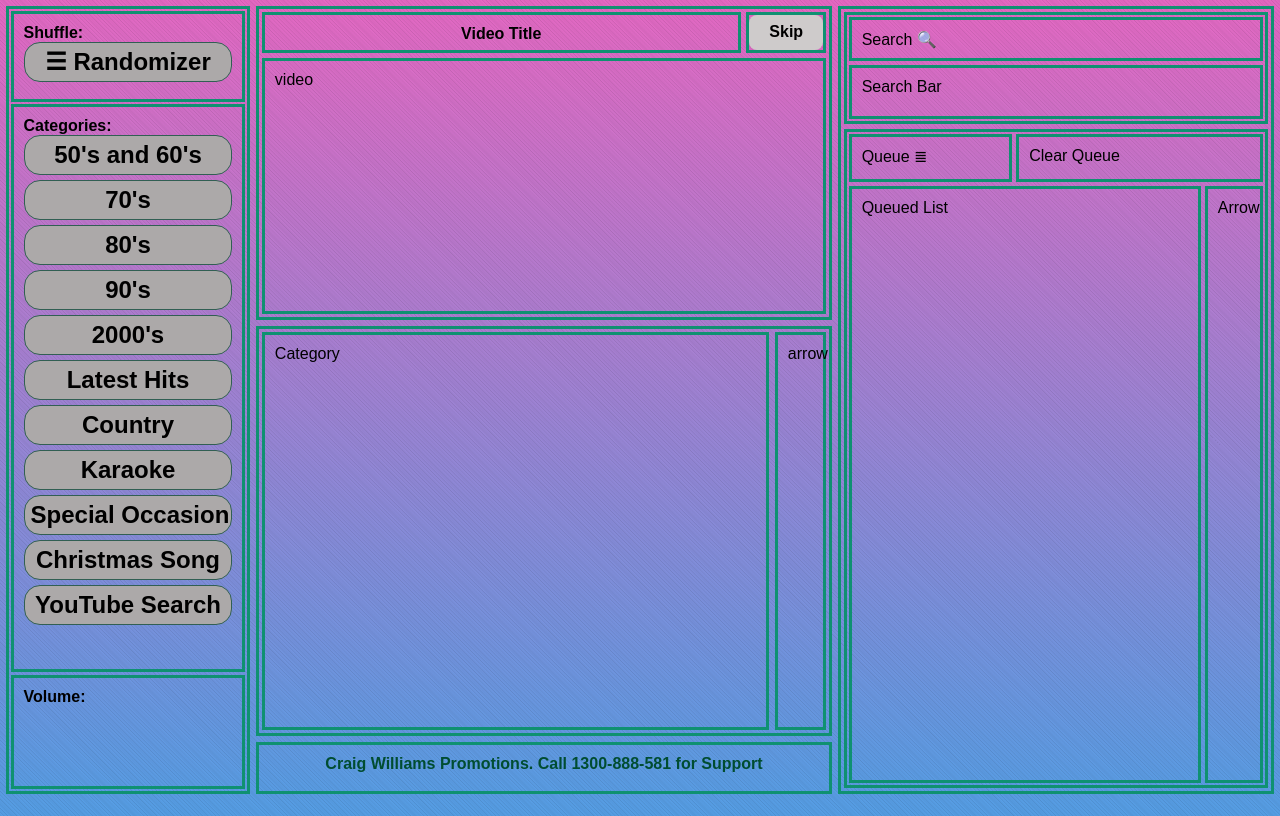
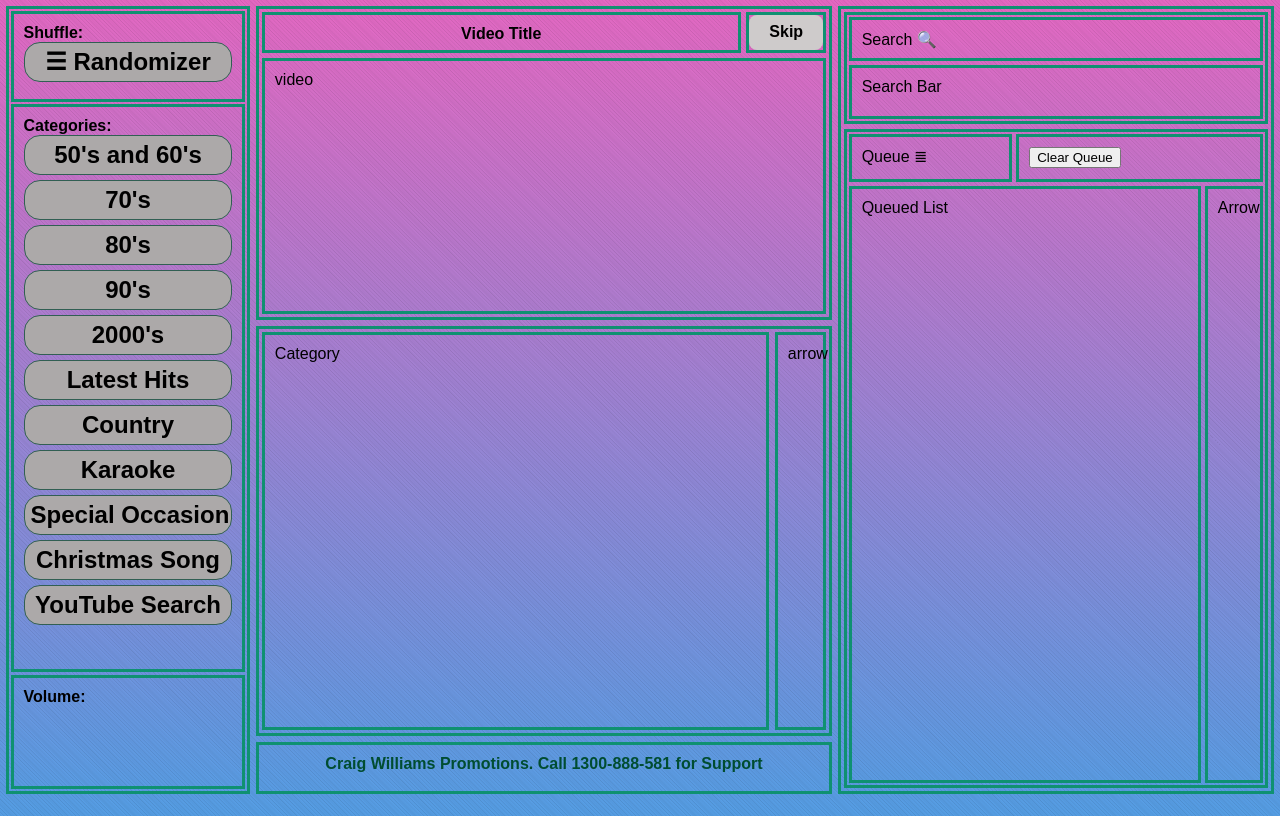
Before and after one commit to sedhain-pankaj/JukeBoxReactJS, a React (Vite) app: page / in a window 1280 px wide. Built offline with nearby package versions, Linux system fonts and the light colour scheme.

Commit message:
css added for clear queue button

```diff
--- a/src/components/right-block/right-block.tsx
+++ b/src/components/right-block/right-block.tsx
@@ -14,9 +14,13 @@ export const RightBlock = ({}) => {
 
             <div className={styles.queue_block}>
                 <div className={styles.queue_header}>Queue &#8803;</div>
-                <div className={styles.clear_queue_button}>Clear Queue </div>
+
+                <div className={styles.clear_queue_button}>
+                    <button className={styles.button_right}>Clear Queue</button>
+                </div>
 
                 <div className={styles.queue_list}>Queued List</div>
+
                 <div className={styles.arrows_queue_list}>Arrow</div>
             </div>
         </div>
```
